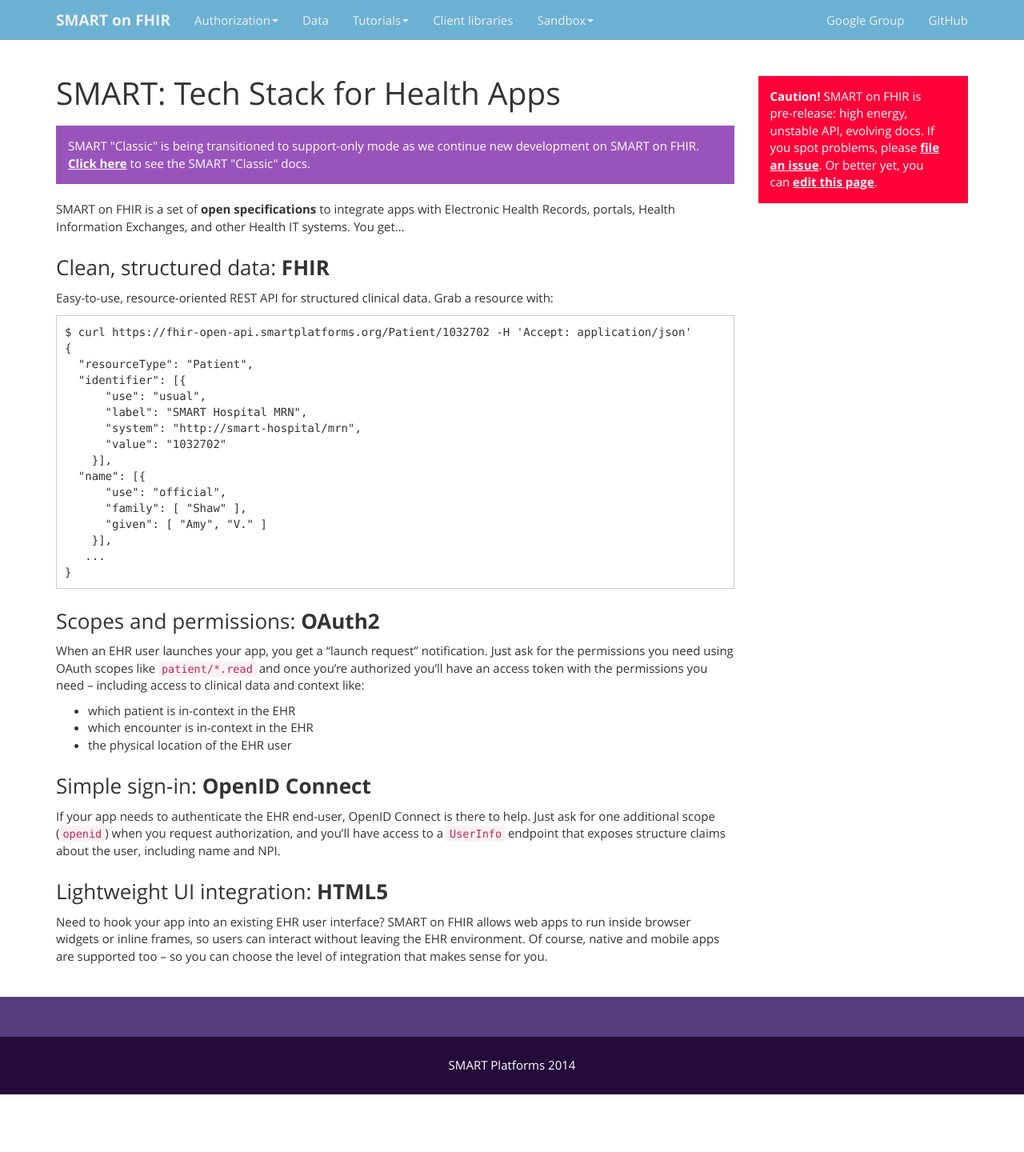
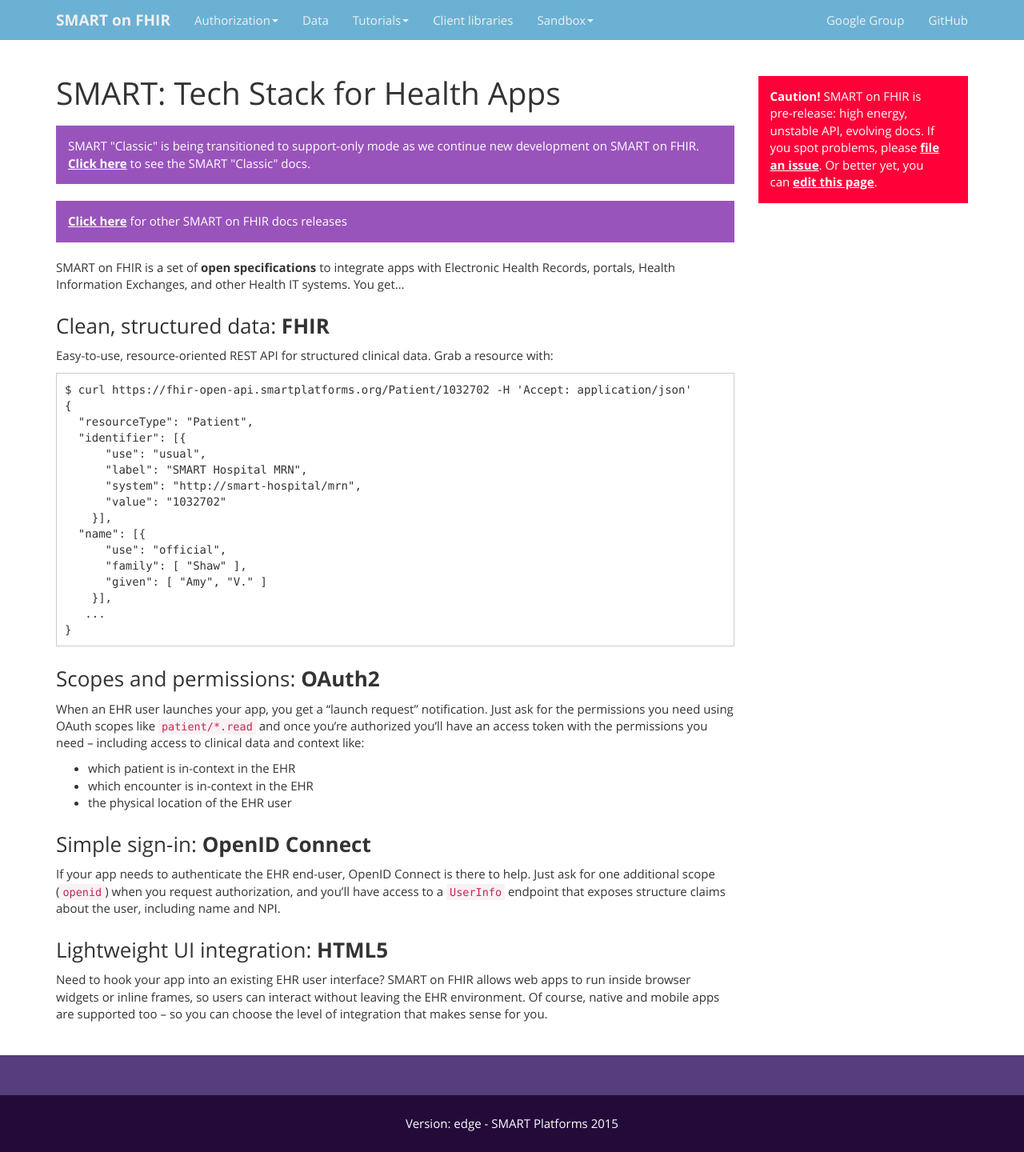
Before and after one commit to smart-on-fhir/smart-on-fhir.github.io, a Jekyll site: the page built from index.md, in a window 1280 px wide. Shown: the whole page at 80% size. Built offline with Jekyll 4.4.1, drawn with Linux system fonts in a browser that asks for light colours; Markdown is read by kramdown in place of the engine named in the settings; before the commit the page ends 1368 px from its top, so only the background shows below that.

Commit message:
Adds list of prior releases

```diff
--- a/_layouts/main.html
+++ b/_layouts/main.html
@@ -126,7 +126,7 @@
       <div class="container">
         <div class="row">
           <div class="col-lg-12">
-            <a href="http://smartplatforms.org">SMART Platforms 2014</a>
+            Version: edge - <a href="http://smartplatforms.org">SMART Platforms 2015</a>
           </div>
         </div>
       </div>
--- a/index.md
+++ b/index.md
@@ -5,7 +5,16 @@
 
 # SMART: Tech Stack for Health Apps
 
-<div class='alert alert-dismissable alert-info'>SMART "Classic" is being transitioned to support-only mode as we continue new development on SMART on FHIR. <a class="alert-link" href="http://docs-v06.smartplatforms.org">Click here</a> to see the SMART "Classic" docs.</div>
+<div class='alert alert-dismissable alert-info'>
+    SMART "Classic" is being transitioned to support-only mode as we continue new
+    development on SMART on FHIR. <a class="alert-link" href="http://docs-v06.smartplatforms.org">Click here</a>
+    to see the SMART "Classic" docs.
+</div>
+
+<div class='alert alert-dismissable alert-info'>
+    <a class="alert-link" href="{{site.baseurl}}releases/">Click here</a>
+    for other SMART on FHIR docs releases
+</div>
 
 SMART on FHIR is a set of **open specifications** to integrate apps with
 Electronic Health Records, portals, Health Information Exchanges, and other
```
Also changed, not shown: releases/index.md (added, +10 -0 lines).
